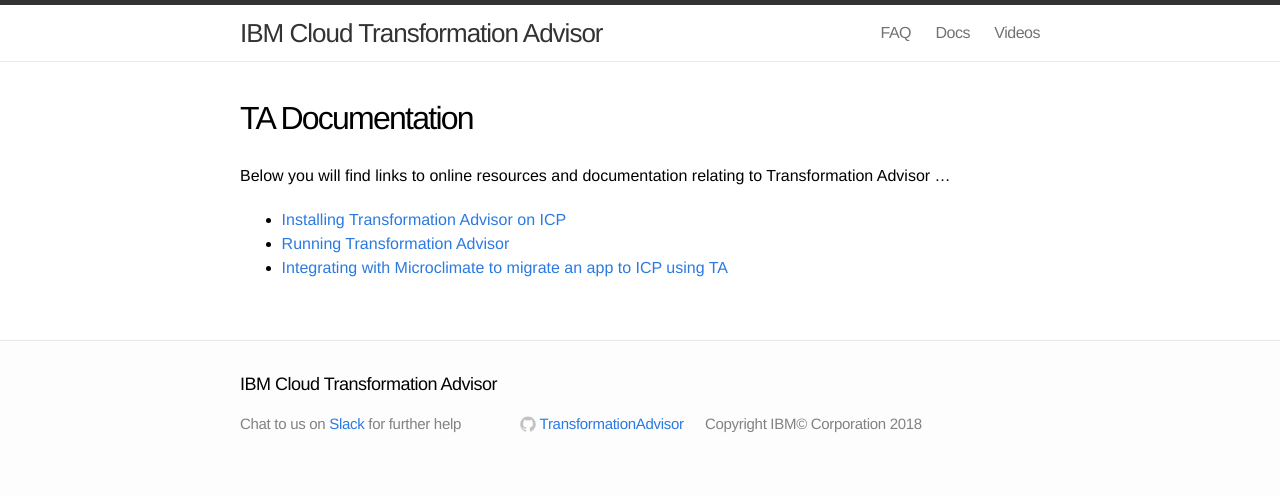
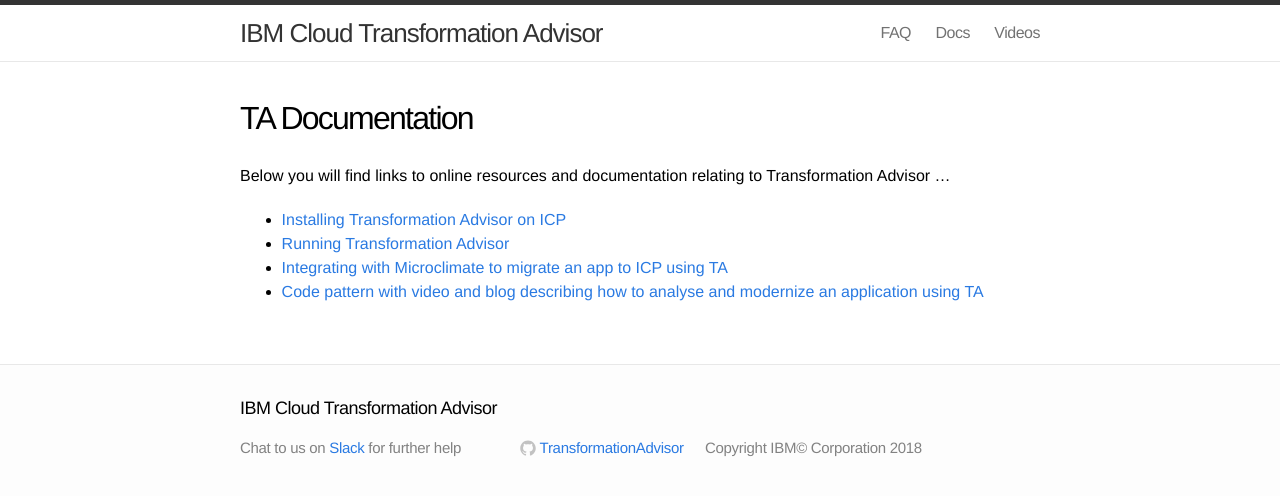
Before and after one commit to TransformationAdvisor/TA.github.io, a Jekyll site: the page built from doc/index.md, in a window 1280 px wide. Shown: the top 496 px of the page. Built offline with Jekyll 4.4.1, drawn with Linux system fonts in a browser that asks for light colours.

Commit message:
Update index.md

```diff
--- a/doc/index.md
+++ b/doc/index.md
@@ -8,3 +8,4 @@
 - [Installing Transformation Advisor on ICP](https://developer.ibm.com/recipes/tutorials/deploying-transformation-advisor-into-ibm-cloud-private/)
 - [Running Transformation Advisor](https://developer.ibm.com/recipes/tutorials/using-the-transformation-advisor-on-ibm-cloud-private/)
 - [Integrating with Microclimate to migrate an app to ICP using TA](https://developer.ibm.com/recipes/tutorials/transformation-advisor/)
+- [Code pattern with video and blog describing how to analyse and modernize an application using TA](https://developer.ibm.com/patterns/app-modernization-transformation-advisor-cloud-private/)
```
